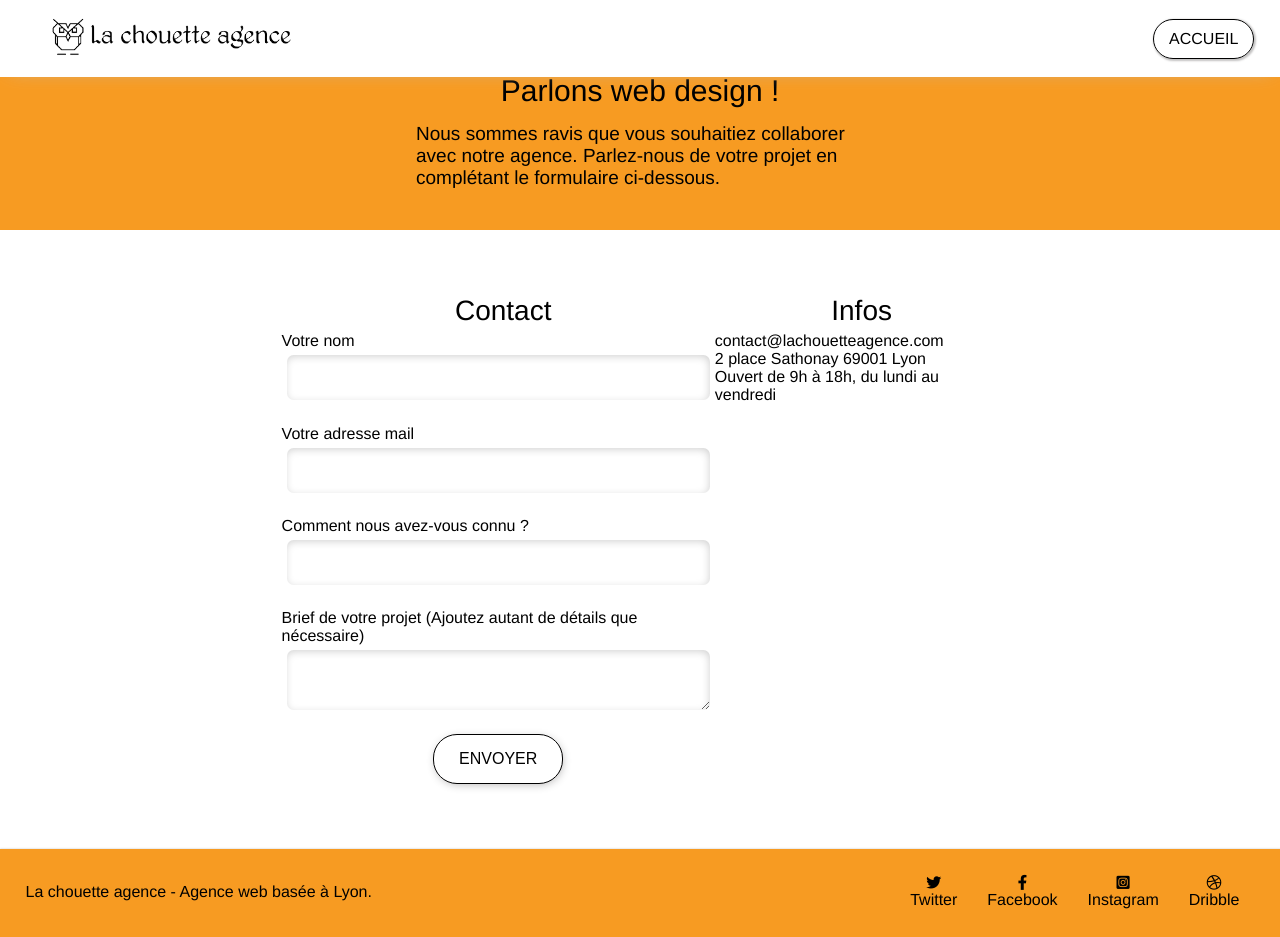
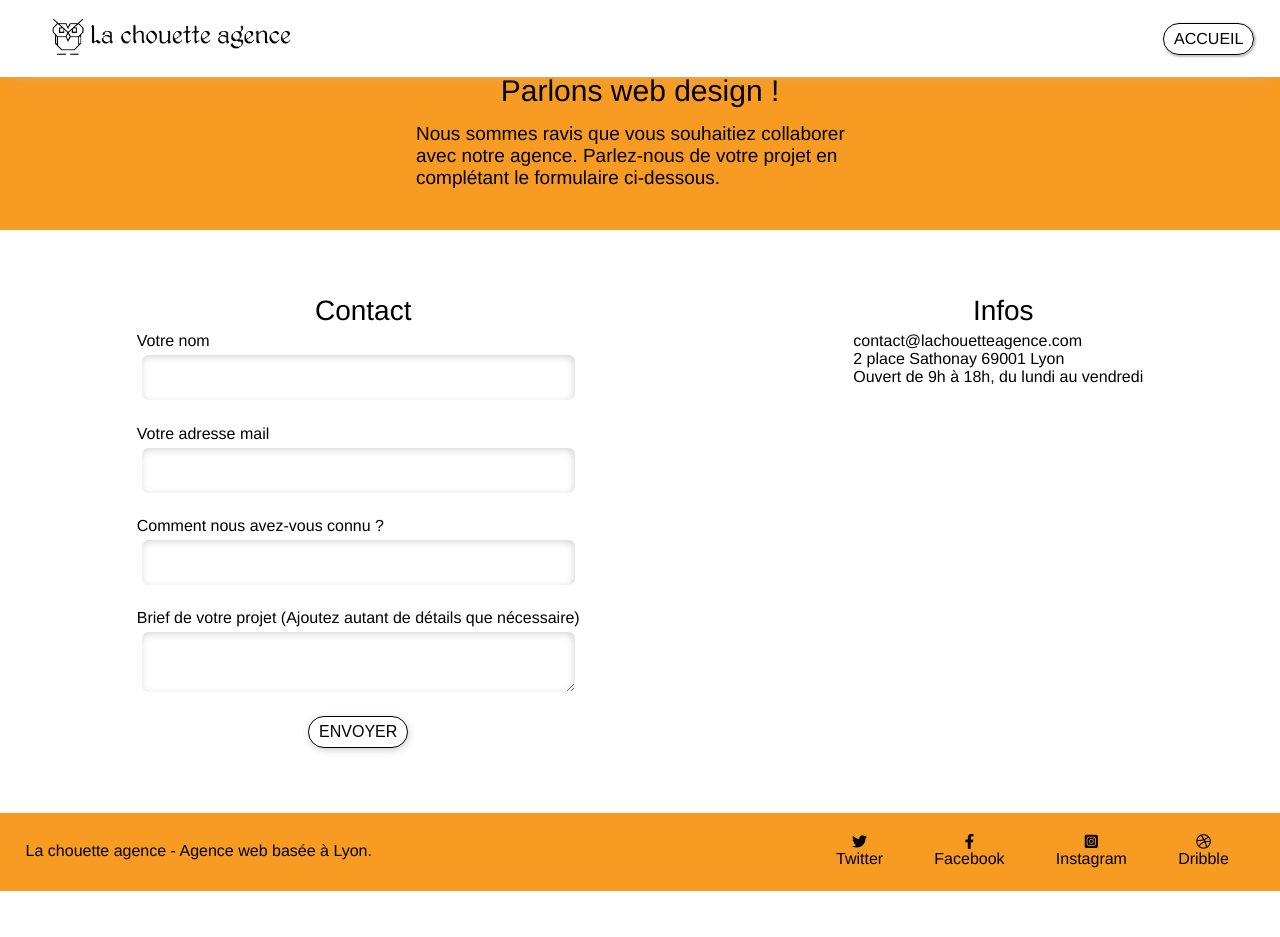
Before and after one commit to ArianeDubois/ArianeDubois_04_28012021, a website: page page2.html in a window 1280 px wide. After the commit the page ends 891 px from the top, so only its background shows below. Drawn offline with Linux system fonts and the light colour scheme; files whose address does not match are found by name.

Commit message:
margin footer, posiition img hero banner, taille bouton header

```diff
--- a/scss/_accueil.scss
+++ b/scss/_accueil.scss
@@ -4,7 +4,7 @@
     //  background: url("../img/la-chouette-agence-banniere.jpg"), no-repeat;
     background-size: cover;
     background-attachment: fixed;
-    background-position: bottom 33vh right 0px;
+    background-position: bottom 25vh right 0px;
     min-height: 32vmax;
     position: relative;
     display: flex;
--- a/scss/_fonts.scss
+++ b/scss/_fonts.scss
@@ -24,7 +24,6 @@ $font-size-standart: 1.6rem;
 $font-size-quote: 2.1rem;
 $font-size-subtitle: 1.9rem;
 $font-size-contact: 1.6rem;
-
 
 
 //et-line
--- a/scss/_global.scss
+++ b/scss/_global.scss
@@ -12,9 +12,7 @@ a {
     &:focus{
       color: $main-color;
     }
-    &:hover{
-        //color: #ffff;
-      }
+
 }
 
 header {
@@ -65,7 +63,7 @@ header {
    // background-color: $main-color;
    border: 1px solid $second-color;
     box-shadow: 1px 1px 2px 1px rgb(196, 195, 195);
-    padding: 10px 15px 10px 15px;
+    padding: 6px 10px 6px 10px;
     border-radius: 2em;
 
 }
@@ -80,6 +78,7 @@ header {
 footer {
     // background-color: lighten($main-color, 15%);
     background-color: $main-color;
+
 
     box-shadow: 1px 1px 2px 1px rgb(196, 195, 195);
     color: black;
@@ -106,7 +105,7 @@ footer {
 
         &_bloc {
             flex-direction: column;
-            margin: 15px;
+            margin: 10px 2vw 10px 2vw;
             &:hover{
                 color: #ffff;
               }
--- a/scss/contact.scss
+++ b/scss/contact.scss
@@ -7,9 +7,11 @@
     height: 18vw;
     background-color: $main-color;
     color: black;
+
     @include small-screen {
         height: 30vw;
     }
+
     @include tablette {
         height: 40vw;
     }
@@ -17,6 +19,7 @@
     @include mobile {
         height: 90vw;
     }
+
     //simplificatio avec calc ou en %
 
     &_h1 {
@@ -41,13 +44,15 @@
 
 .contact {
     display: flex;
-    justify-content: space-between;
+    justify-content: space-around;
+  min-height: 50vh;
+margin: $vertical-margin 0  $vertical-margin 0;
 
-    @include margin-screen;
 
     @include small-screen {
-        @include margin-tablette;
+margin: 2vw 5vw  2vw 5vw ;
     }
+
 
     @include mobile {
         flex-direction: column;
@@ -58,20 +63,23 @@
         flex-direction: column;
         align-items: center;
     }
-
+//text
     &_form,
     &_section_infos {
         border: none;
         font-size: $font-size-contact;
+
         @include mobile {
             margin-top: 35px;
+            text-align: center;
+
 
         }
 
         &_group {
             display: flex;
             flex-direction: column;
-             margin-bottom: 1.5vw;
+            margin-bottom: 1.5vw;
             align-items: space-around;
 
             input,
@@ -79,6 +87,7 @@
                 padding: 15px;
                 margin: 5px;
                 // &:active{
+
                 border: none;
                 border-radius: 0.5em;
                 box-shadow: -1px 2px 8px -1px lighten($thurd-color, 30%)inset;
@@ -104,16 +113,16 @@
     border: 0.5px solid $second-color;
     display: flex;
     justify-content: center;
-    padding: 15px 25px 15px 25px;
+    padding: 6px 10px 6px 10px;
     border-radius: 1.5em;
     box-shadow: 1px 2px 10px -2px rgb(177, 176, 176);
-    outline      : none;
+    outline: none;
 
-    background-color: #ffff ;
+    background-color: #ffff;
 
     margin: auto;
 
-      &:focus{
+    &:focus {
         color: $main-color;
-      }
+    }
 }
```
Also changed, not shown: style.css, 2 other files.
